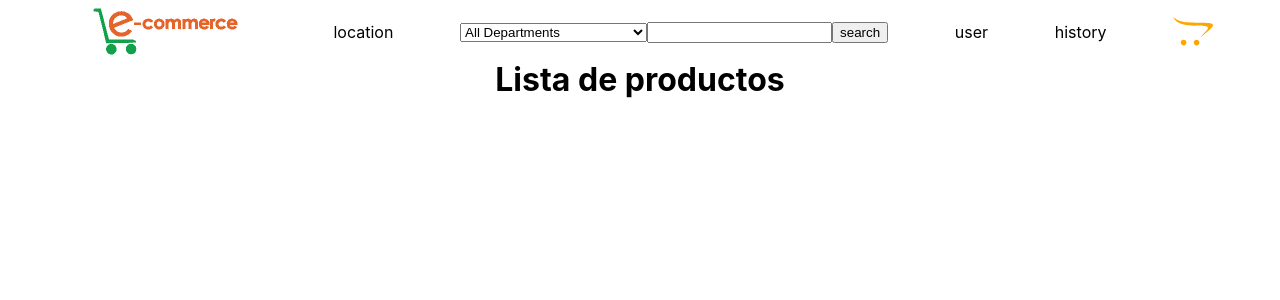
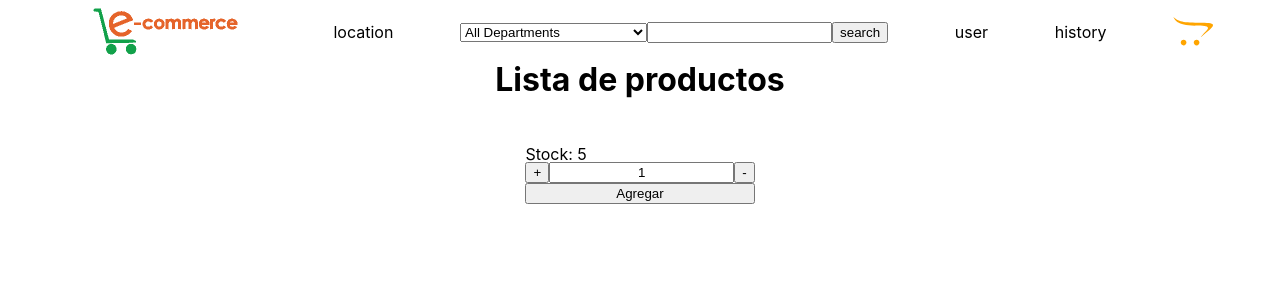
Before and after one commit to Makoret/E-Commerce, a React (Create React App) app: page / in a window 1280 px wide. Shown: the top 300 px of the page. Built offline with nearby package versions, Linux system fonts and the light colour scheme.

Commit message:
contador de items

```diff
--- /dev/null
+++ b/src/components/ItemCount.js
@@ -0,0 +1,28 @@
+import React, { useState } from "react";
+
+export default function ItemCount({ stock, initial, onAdd }) {
+    const aumentar = () => {
+        if (initial > stock) {
+            initial++;
+            console.log(initial);
+        }
+    };
+    const disminuir = () => {
+        if (initial < 0) {
+            initial--;
+            console.log(initial);
+        }
+    };
+
+    return (
+        <div className="gridItem">
+            <div>Stock: {stock}</div>
+            <div>
+                <button onClick={aumentar}>+</button>
+                <input className="monto" value={initial}></input>
+                <button onClick={disminuir}>-</button>
+            </div>
+            <button>Agregar</button>
+        </div>
+    );
+}
--- a/src/components/ItemListContainer.js
+++ b/src/components/ItemListContainer.js
@@ -1,9 +1,13 @@
 import { React } from "react";
+import ItemCount from "./ItemCount";
 
 export default function itemListContainer(params) {
     return (
         <div className="main">
             <Welcome Text="Lista de productos" />
+            <div className="gridContainer">
+                <ItemCount stock="5" initial="1" onAdd="1" />
+            </div>
         </div>
     );
 }
--- a/src/style/App.css
+++ b/src/style/App.css
@@ -28,6 +28,29 @@ body .main {
   display: -webkit-box;
   display: -ms-flexbox;
   display: flex;
-  -ms-flex-pack: distribute;
-      justify-content: space-around;
+  -webkit-box-orient: vertical;
+  -webkit-box-direction: normal;
+      -ms-flex-direction: column;
+          flex-direction: column;
+  -webkit-box-align: center;
+      -ms-flex-align: center;
+          align-items: center;
 }
+
+body .main .gridContainer {
+  margin: 50px;
+}
+
+body .main .gridContainer .gridItem {
+  display: -webkit-box;
+  display: -ms-flexbox;
+  display: flex;
+  -webkit-box-orient: vertical;
+  -webkit-box-direction: normal;
+      -ms-flex-direction: column;
+          flex-direction: column;
+}
+
+body .main .gridContainer .gridItem input {
+  text-align: center;
+}
--- a/src/style/App.scss
+++ b/src/style/App.scss
@@ -18,6 +18,17 @@ body {
     }
     .main {
         display: flex;
-        justify-content: space-around;
+        flex-direction: column;
+        align-items: center;
+        .gridContainer {
+            margin: 50px;
+            .gridItem {
+                display: flex;
+                flex-direction: column;
+                input {
+                    text-align: center;
+                }
+            }
+        }
     }
 }
```
